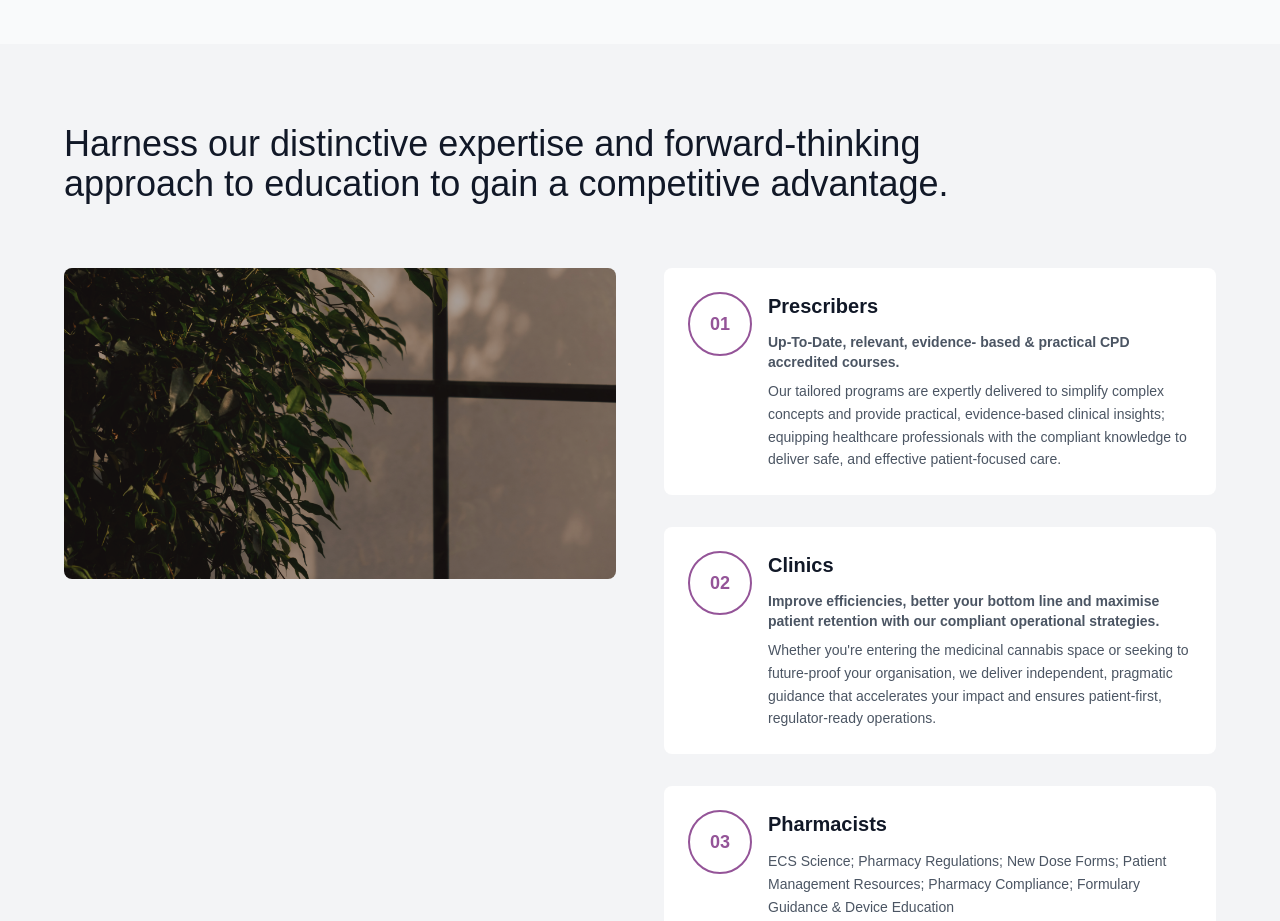
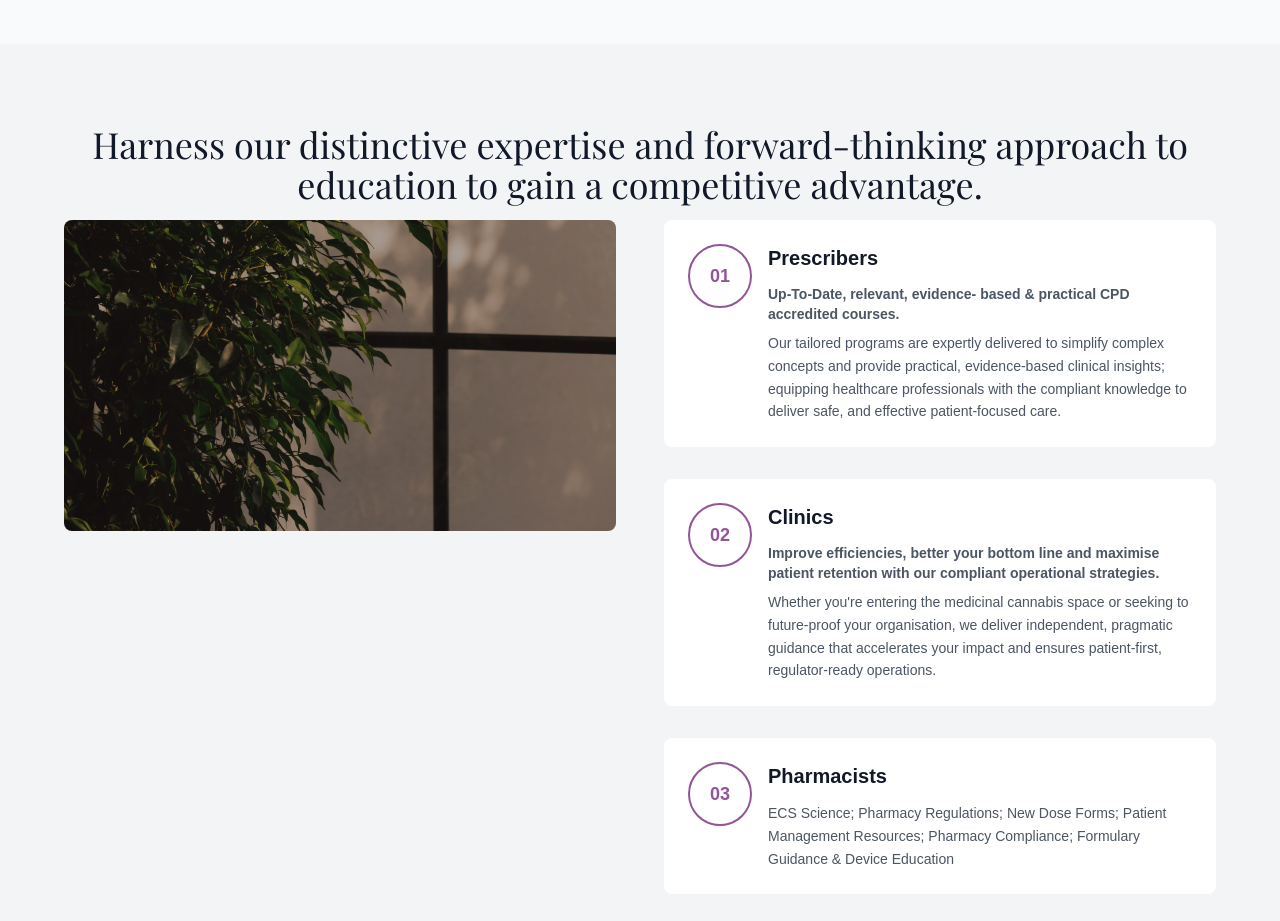
Before and after one commit to doylem/nativa-site, a Next.js app: page / in a window 1280 px wide. Shown: the part 1720-2641 px from the top of the page. Built offline with nearby package versions, Linux system fonts and the light colour scheme; a web font is replaced by a local one.

Commit message:
Updated page.tsx

```diff
--- a/app/page.tsx
+++ b/app/page.tsx
@@ -105,7 +105,7 @@ export default function NativaLandingPage() {
       {/* How We Elevate Section */}
       <section className="py-20 px-4 bg-gray-100">
         <div className="max-w-6xl mx-auto">
-          <h2 className="text-3xl md:text-4xl font-normal mb-16 text-gray-900 max-w-4xl">
+            <h2 className="text-3xl md:text-4xl font-playfair font-normal mb-4 text-center text-gray-900">
             Harness our distinctive expertise and forward-thinking approach to education to gain a competitive advantage.
           </h2>
           <div className="grid md:grid-cols-2 gap-12 items-start">
```
